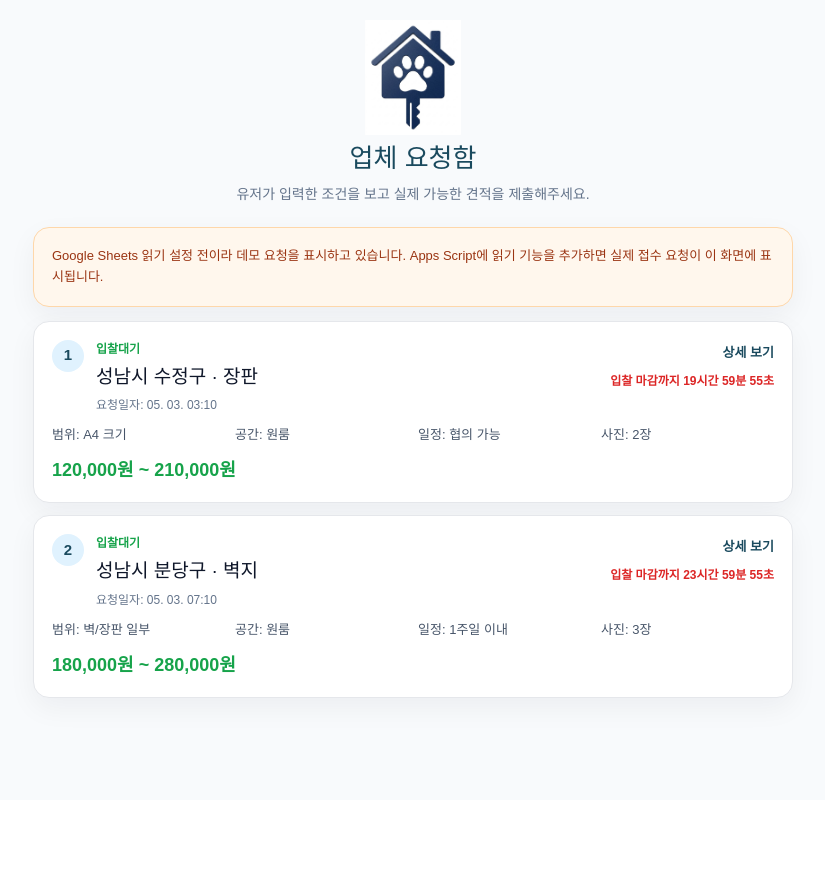
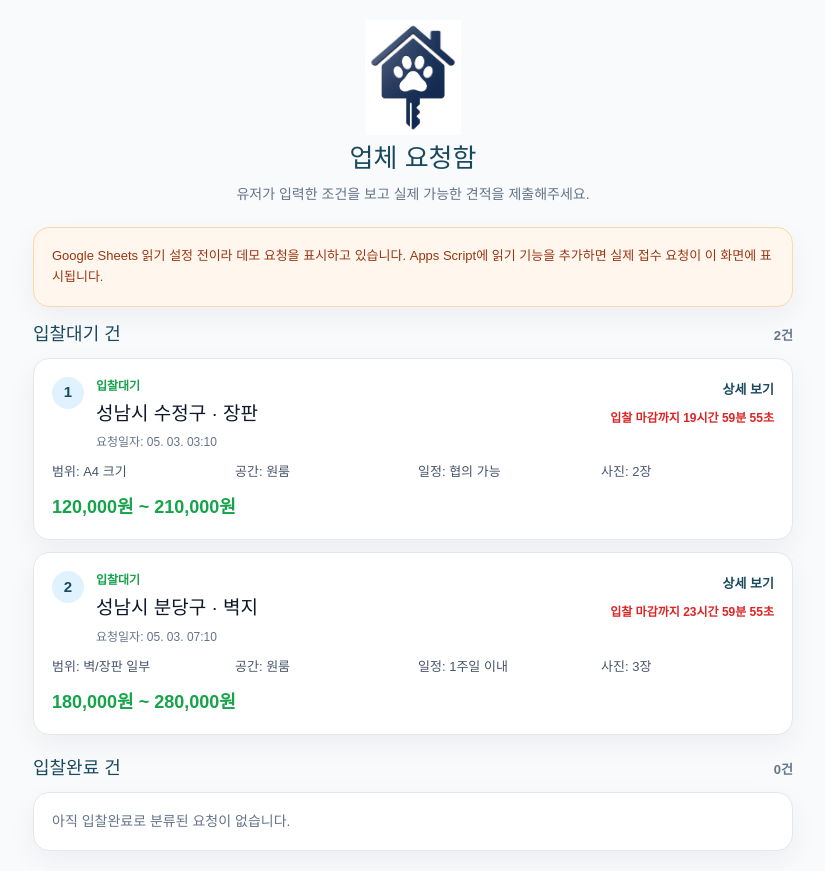
Before and after one commit to petroom-maker/petroom-app, a Next.js app: page /contractor/requests in a window 1280 px wide. Shown: the whole page, without its empty margins (227-1052 px from the left). Before the commit the page ends 800 px from the top, so only its background shows below. Built offline with nearby package versions, Linux system fonts and the light colour scheme.

Commit message:
Split contractor requests by bid status

```diff
--- a/app/contractor/requests/[requestId]/page.tsx
+++ b/app/contractor/requests/[requestId]/page.tsx
@@ -181,6 +181,8 @@ export default function ContractorRequestDetailPage() {
       return;
     }
 
+    window.localStorage.setItem('petroom_contractor_name', form.contractorName.trim());
+    window.localStorage.setItem('petroom_contractor_contact', form.contractorContact.trim());
     setMessage(`견적이 제출되었습니다. 견적 ID: ${result.bidId}`);
     setForm(emptyBidForm);
   };
--- a/app/contractor/requests/page.tsx
+++ b/app/contractor/requests/page.tsx
@@ -2,7 +2,7 @@
 
 import Link from 'next/link';
 import { useEffect, useState } from 'react';
-import type { RequestRecord } from '@/lib/petroom-data';
+import type { BidRecord, RequestRecord } from '@/lib/petroom-data';
 
 const formatWon = (value: number) => `${value.toLocaleString('ko-KR')}원`;
 const bidWindowMs = 1000 * 60 * 60 * 24;
@@ -51,22 +51,32 @@ const formatRemainingTime = (createdAt: string, now: number) => {
 
 export default function ContractorRequestsPage() {
   const [requests, setRequests] = useState<RequestRecord[]>([]);
+  const [bids, setBids] = useState<BidRecord[]>([]);
   const [source, setSource] = useState('');
   const [isLoading, setIsLoading] = useState(true);
   const [now, setNow] = useState(() => Date.now());
+  const [contractorContact] = useState(() =>
+    typeof window === 'undefined' ? '' : window.localStorage.getItem('petroom_contractor_contact') ?? '',
+  );
 
   useEffect(() => {
     const loadRequests = async () => {
-      const response = await fetch('/api/requests', { cache: 'no-store' });
-      const result = await response.json();
+      const [requestsResponse, bidsResponse] = await Promise.all([
+        fetch('/api/requests', { cache: 'no-store' }),
+        fetch('/api/bids', { cache: 'no-store' }),
+      ]);
+      const result = await requestsResponse.json();
+      const bidsResult = await bidsResponse.json();
 
       setRequests(result.requests ?? []);
+      setBids(bidsResult.bids ?? []);
       setSource(result.source ?? '');
       setIsLoading(false);
     };
 
     loadRequests().catch(() => {
       setRequests([]);
+      setBids([]);
       setSource('error');
       setIsLoading(false);
     });
@@ -81,6 +91,12 @@ export default function ContractorRequestsPage() {
   }, []);
 
   const orderedRequests = [...requests].sort((a, b) => getCreatedTime(a) - getCreatedTime(b));
+  const myBids = contractorContact
+    ? bids.filter((bid) => bid.contractor_contact === contractorContact)
+    : bids;
+  const completedRequestIds = new Set(myBids.map((bid) => bid.request_id));
+  const pendingRequests = orderedRequests.filter((request) => !completedRequestIds.has(request.request_id));
+  const completedRequests = orderedRequests.filter((request) => completedRequestIds.has(request.request_id));
 
   const card = {
     background: '#fff',
@@ -124,7 +140,7 @@ export default function ContractorRequestsPage() {
           </section>
         )}
 
-        <section style={{ display: 'grid', gap: '12px' }}>
+        <section style={{ display: 'grid', gap: '16px' }}>
           {isLoading && (
             <div style={{ ...card, color: '#64748b', fontSize: '14px' }}>요청서를 불러오는 중입니다.</div>
           )}
@@ -135,7 +151,20 @@ export default function ContractorRequestsPage() {
             </div>
           )}
 
-          {orderedRequests.map((request, index) => (
+          {!isLoading && requests.length > 0 && (
+            <>
+              <div>
+                <div style={{ display: 'flex', alignItems: 'baseline', justifyContent: 'space-between', marginBottom: '10px' }}>
+                  <h2 style={{ margin: 0, color: '#1a4a5e', fontSize: '18px' }}>입찰대기 건</h2>
+                  <span style={{ color: '#64748b', fontSize: '13px', fontWeight: 800 }}>{pendingRequests.length}건</span>
+                </div>
+                <div style={{ display: 'grid', gap: '12px' }}>
+                  {pendingRequests.length === 0 ? (
+                    <div style={{ ...card, color: '#64748b', fontSize: '14px' }}>
+                      현재 새로 입찰할 요청이 없습니다.
+                    </div>
+                  ) : (
+                    pendingRequests.map((request, index) => (
                       <Link
                         key={request.request_id}
                         href={`/contractor/requests/${request.request_id}`}
@@ -219,7 +248,99 @@ export default function ContractorRequestsPage() {
                 </p>
               </article>
             </Link>
-          ))}
+                    ))
+                  )}
+                </div>
+              </div>
+
+              <div>
+                <div style={{ display: 'flex', alignItems: 'baseline', justifyContent: 'space-between', margin: '4px 0 10px' }}>
+                  <h2 style={{ margin: 0, color: '#1a4a5e', fontSize: '18px' }}>입찰완료 건</h2>
+                  <span style={{ color: '#64748b', fontSize: '13px', fontWeight: 800 }}>{completedRequests.length}건</span>
+                </div>
+                <div style={{ display: 'grid', gap: '12px' }}>
+                  {completedRequests.length === 0 ? (
+                    <div style={{ ...card, color: '#64748b', fontSize: '14px' }}>
+                      아직 입찰완료로 분류된 요청이 없습니다.
+                    </div>
+                  ) : (
+                    completedRequests.map((request, index) => (
+                      <Link
+                        key={request.request_id}
+                        href={`/contractor/requests/${request.request_id}`}
+                        style={{ textDecoration: 'none' }}
+                      >
+                        <article style={{ ...card, borderColor: '#bbf7d0', background: '#f7fef9' }}>
+                          <div
+                            style={{
+                              display: 'flex',
+                              justifyContent: 'space-between',
+                              gap: '12px',
+                              alignItems: 'flex-start',
+                              marginBottom: '12px',
+                            }}
+                          >
+                            <div style={{ display: 'flex', gap: '12px', alignItems: 'flex-start' }}>
+                              <strong
+                                style={{
+                                  display: 'inline-flex',
+                                  alignItems: 'center',
+                                  justifyContent: 'center',
+                                  width: '32px',
+                                  height: '32px',
+                                  borderRadius: '999px',
+                                  background: '#dcfce7',
+                                  color: '#15803d',
+                                  fontSize: '15px',
+                                  flex: '0 0 auto',
+                                }}
+                              >
+                                {index + 1}
+                              </strong>
+                              <div>
+                                <p style={{ margin: '0 0 6px', color: '#15803d', fontSize: '12px', fontWeight: 900 }}>
+                                  입찰완료
+                                </p>
+                                <h2 style={{ margin: 0, color: '#0f172a', fontSize: '19px', lineHeight: 1.35 }}>
+                                  {request.region} · {request.damage_type}
+                                </h2>
+                                <p style={{ margin: '7px 0 0', color: '#64748b', fontSize: '12px', lineHeight: 1.5 }}>
+                                  요청일자: {formatRequestDate(request.created_at)}
+                                </p>
+                              </div>
+                            </div>
+                            <strong style={{ color: '#1a4a5e', fontSize: '13px', whiteSpace: 'nowrap' }}>
+                              상세 보기
+                            </strong>
+                          </div>
+
+                          <div
+                            style={{
+                              display: 'grid',
+                              gridTemplateColumns: 'repeat(auto-fit, minmax(130px, 1fr))',
+                              gap: '10px',
+                              color: '#475569',
+                              fontSize: '13px',
+                              lineHeight: 1.45,
+                            }}
+                          >
+                            <span>범위: {request.damage_scope}</span>
+                            <span>공간: {request.room_type || request.area_text}</span>
+                            <span>일정: {request.schedule}</span>
+                            <span>사진: {request.image_count}장</span>
+                          </div>
+
+                          <p style={{ margin: '12px 0 0', color: '#16a34a', fontSize: '18px', fontWeight: 900 }}>
+                            {formatWon(request.estimated_min)} ~ {formatWon(request.estimated_max)}
+                          </p>
+                        </article>
+                      </Link>
+                    ))
+                  )}
+                </div>
+              </div>
+            </>
+          )}
         </section>
       </div>
     </main>
```
Lines whose indentation alone changed are shown as unchanged.
